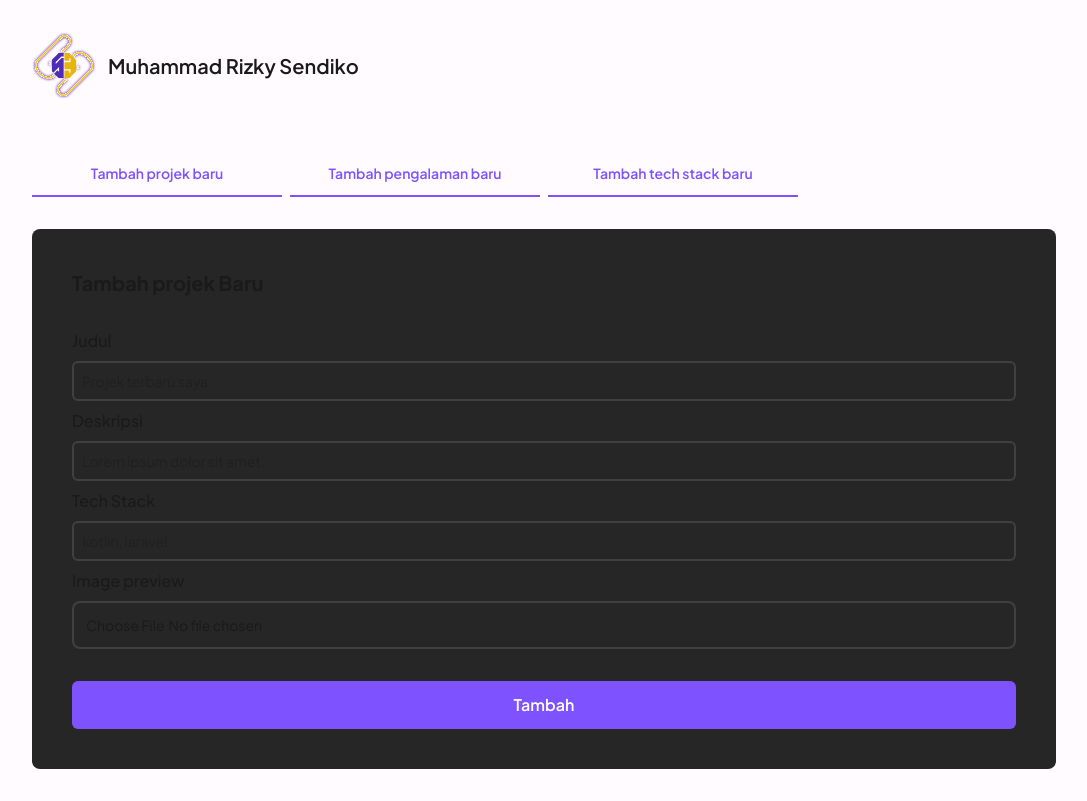
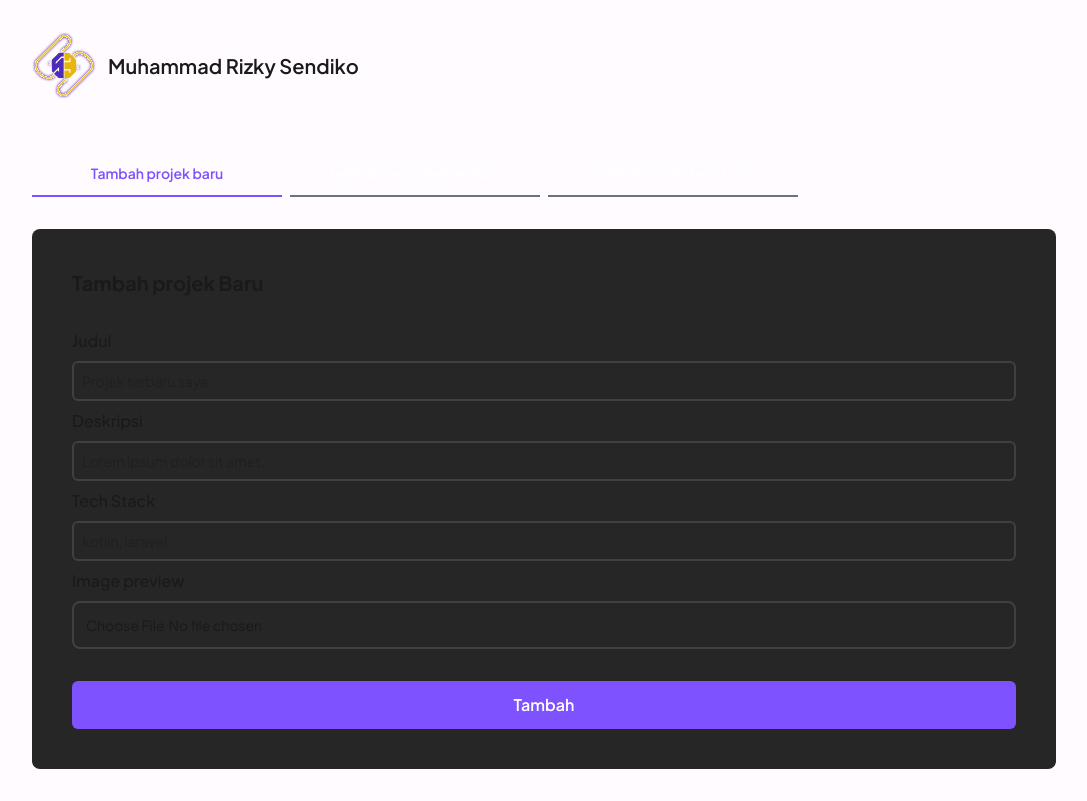
Before and after one commit to joanpurbaa/portofolio-sendiko, a Next.js app: page /admin in a window 1280 px wide. Shown: the whole page, without its empty margins (96-1183 px from the left). Built offline with nearby package versions, Linux system fonts and the light colour scheme.

Commit message:
Fix: active tab

```diff
--- a/app/admin/page.tsx
+++ b/app/admin/page.tsx
@@ -43,7 +43,7 @@ export default function AdminPage() {
           <Link
             href={"?modal=new-experience"}
             className={`text-center font-semibold pb-1 sm:pb-3 border-b-2 min-w-[150px] sm:w-[250px] transition-colors text-xs sm:text-sm hover:border-primary hover:text-primary ${
-              modal === "new-experience" || !modal
+              modal === "new-experience"
                 ? "border-primary text-primary"
                 : "border-gray-500 text-white"
             }`}
@@ -53,7 +53,7 @@ export default function AdminPage() {
           <Link
             href={"?modal=new-tech"}
             className={`text-center font-semibold pb-1 sm:pb-3 border-b-2 min-w-[150px] sm:w-[250px] transition-colors text-xs sm:text-sm hover:border-primary hover:text-primary ${
-              modal === "new-tech" || !modal
+              modal === "new-tech"
                 ? "border-primary text-primary"
                 : "border-gray-500 text-white"
             }`}
```
